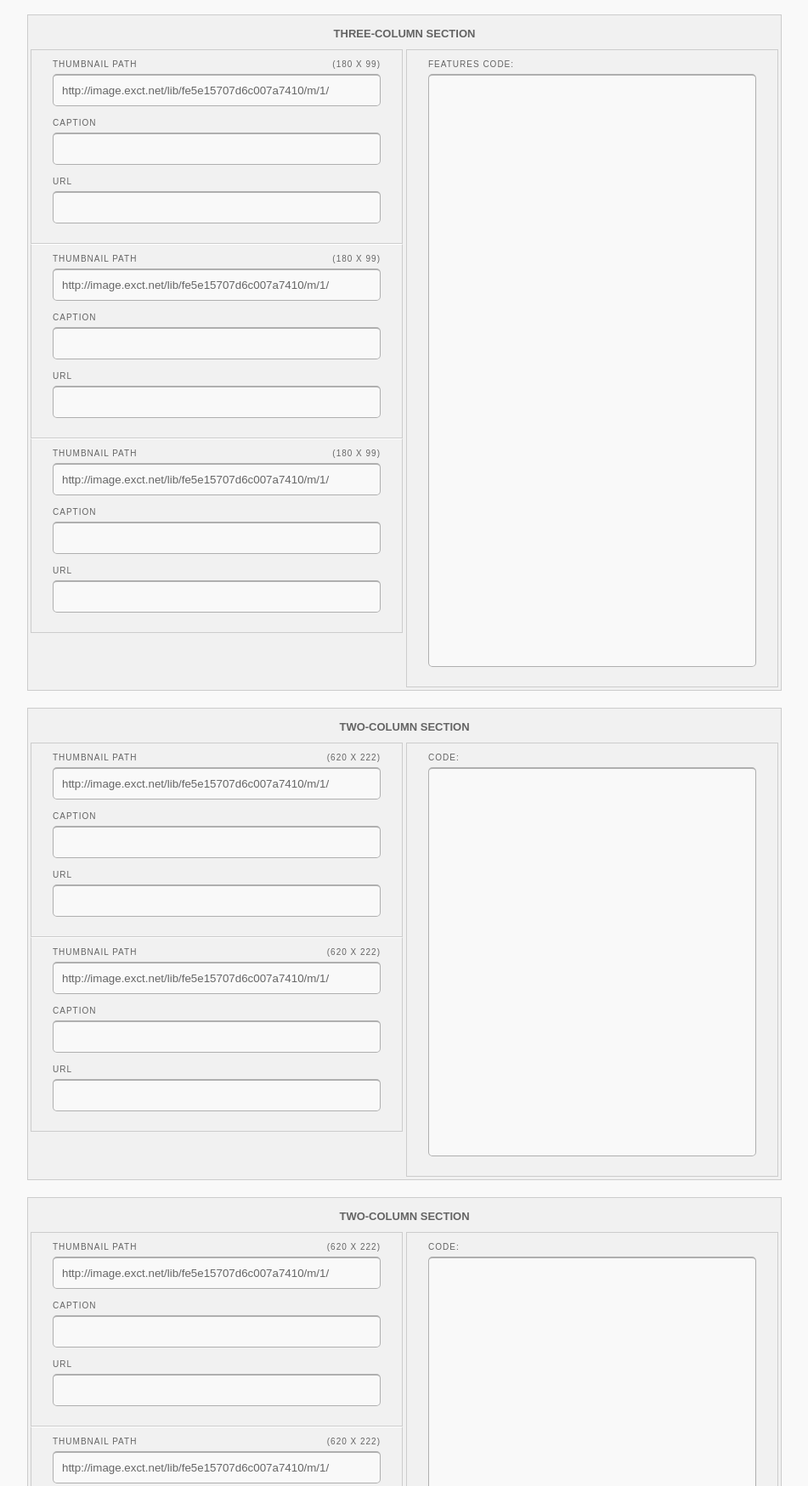
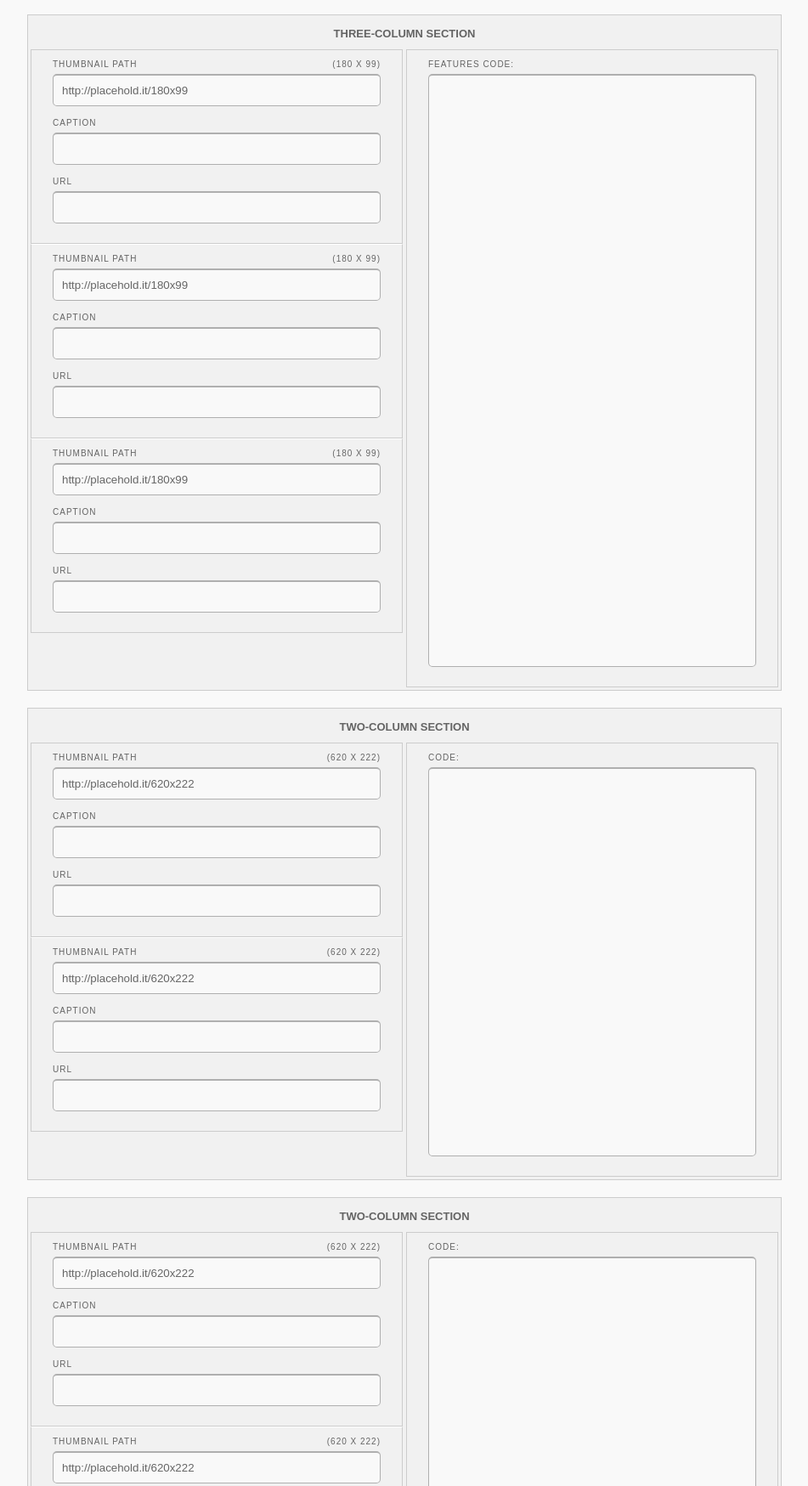
Before and after one commit to Taylord93/ETCodeHome, a plain HTML site: page email-builder.html in a window 1280 px wide. Shown: the part 683-2432 px from the top of the page at 85% size, without its empty margins (164-1115 px from the left). Drawn offline with nearby package versions, Linux system fonts and the light colour scheme.

Commit message:
Updated placeholder Images
Fixed labels, inserted new placeholder images, and cleaned up code.

```diff
--- a/email-builder.html
+++ b/email-builder.html
@@ -13,7 +13,7 @@
 		<div  class="left">
 	        <div class="row">
 	            <h2>Banner Image Path <span class="right">(690 x 374)</span></h2>
-	            <input type="text" class="txtinput" id="bannerpath" value="http://image.exct.net/lib/fe5e15707d6c007a7410/m/1/">
+	            <input type="text" class="txtinput" id="bannerpath" value="http://placehold.it/690x374">
 	        </div>
 			<div class="row">
 	            <h2>Banner Image Link</h2>
@@ -44,8 +44,8 @@
 
 	            <h2>Call to Action Type</h2>
 	            <select id="ctatype">
-	                <option value="cta1" label="Shop Now"/>
-	                <option value="cta2" label="Buy Now"/>
+	                <option value="cta1" label="Shop Now"/>Shop Now
+	                <option value="cta2" label="Buy Now"/>Buy Now
 	            </select>
 	        </div>
 	    </div>
@@ -62,7 +62,7 @@
 	    <div class="left">
 	        <div class="row">
 	            <h2>Thumbnail Path <span class="right">(180 X 99)</span></h2>
-	            <input type="text" class="txtinput" id="fea1path" value="http://image.exct.net/lib/fe5e15707d6c007a7410/m/1/">
+	            <input type="text" class="txtinput" id="fea1path" value="http://placehold.it/180x99">
 
 	            <h2>Caption</h2>
 	            <input type="text" class="txtinput" id="fea1cap" value="">
@@ -72,7 +72,7 @@
 	        </div>
 	        <div class="row">
 	            <h2>Thumbnail Path <span class="right">(180 X 99)</span></h2>
-	            <input type="text" class="txtinput" id="fea2path" value="http://image.exct.net/lib/fe5e15707d6c007a7410/m/1/">
+	            <input type="text" class="txtinput" id="fea2path" value="http://placehold.it/180x99">
 
 	            <h2>Caption</h2>
 	            <input type="text" class="txtinput" id="fea2cap" value="">
@@ -82,7 +82,7 @@
 	        </div>
 	        <div class="row">
 	            <h2>Thumbnail  Path <span class="right">(180 X 99)</span></h2>
-	            <input type="text" class="txtinput" id="fea3path" value="http://image.exct.net/lib/fe5e15707d6c007a7410/m/1/">
+	            <input type="text" class="txtinput" id="fea3path" value="http://placehold.it/180x99">
 
 	            <h2>Caption</h2>
 	            <input type="text" class="txtinput" id="fea3cap" value="">
@@ -105,7 +105,7 @@
 	    <div class="left">
 	        <div class="row">
 	            <h2>Thumbnail Path <span class="right">(620 X 222)</span></h2>
-	            <input type="text" class="txtinput" id="block1path" value="http://image.exct.net/lib/fe5e15707d6c007a7410/m/1/">
+	            <input type="text" class="txtinput" id="block1path" value="http://placehold.it/620x222">
 
 	            <h2>Caption</h2>
 	            <input type="text" class="txtinput" id="block1cap" value="">
@@ -115,7 +115,7 @@
 	        </div>
 	        <div class="row">
 	            <h2>Thumbnail Path <span class="right">(620 X 222)</span></h2>
-	            <input type="text" class="txtinput" id="block2path" value="http://image.exct.net/lib/fe5e15707d6c007a7410/m/1/">
+	            <input type="text" class="txtinput" id="block2path" value="http://placehold.it/620x222">
 
 	            <h2>Caption</h2>
 	            <input type="text" class="txtinput" id="block2cap" value="">
@@ -138,7 +138,7 @@
 	    <div class="left">
 	        <div class="row">
 	            <h2>Thumbnail Path <span class="right">(620 X 222)</span></h2>
-	            <input type="text" class="txtinput" id="block3path" value="http://image.exct.net/lib/fe5e15707d6c007a7410/m/1/">
+	            <input type="text" class="txtinput" id="block3path" value="http://placehold.it/620x222">
 
 	            <h2>Caption</h2>
 	            <input type="text" class="txtinput" id="block3cap" value="">
@@ -148,7 +148,7 @@
 	        </div>
 	        <div class="row">
 	            <h2>Thumbnail Path <span class="right">(620 X 222)</span></h2>
-	            <input type="text" class="txtinput" id="block4path" value="http://image.exct.net/lib/fe5e15707d6c007a7410/m/1/">
+	            <input type="text" class="txtinput" id="block4path" value="http://placehold.it/620x222">
 
 	            <h2>Caption</h2>
 	            <input type="text" class="txtinput" id="block4cap" value="">
```
